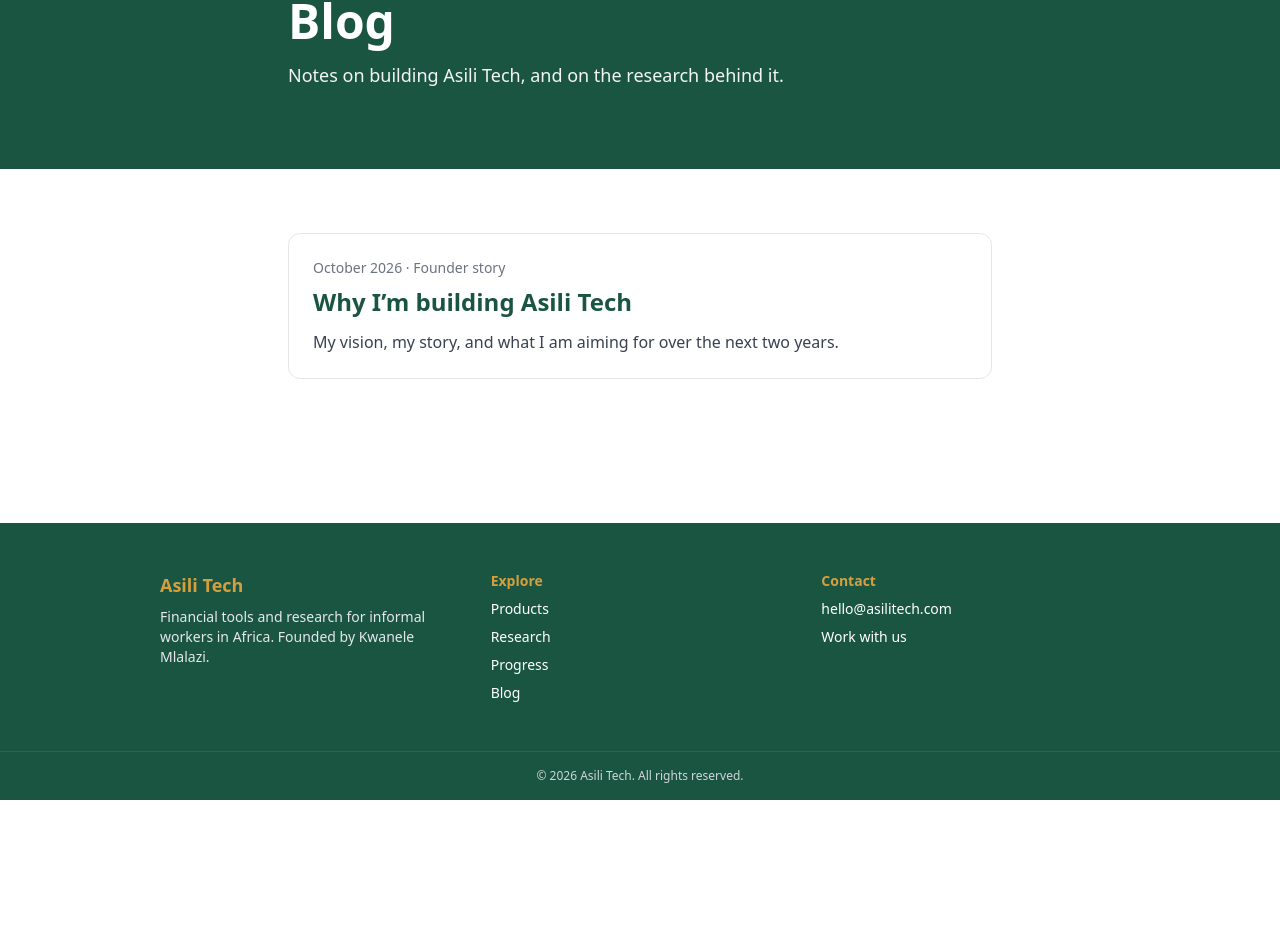
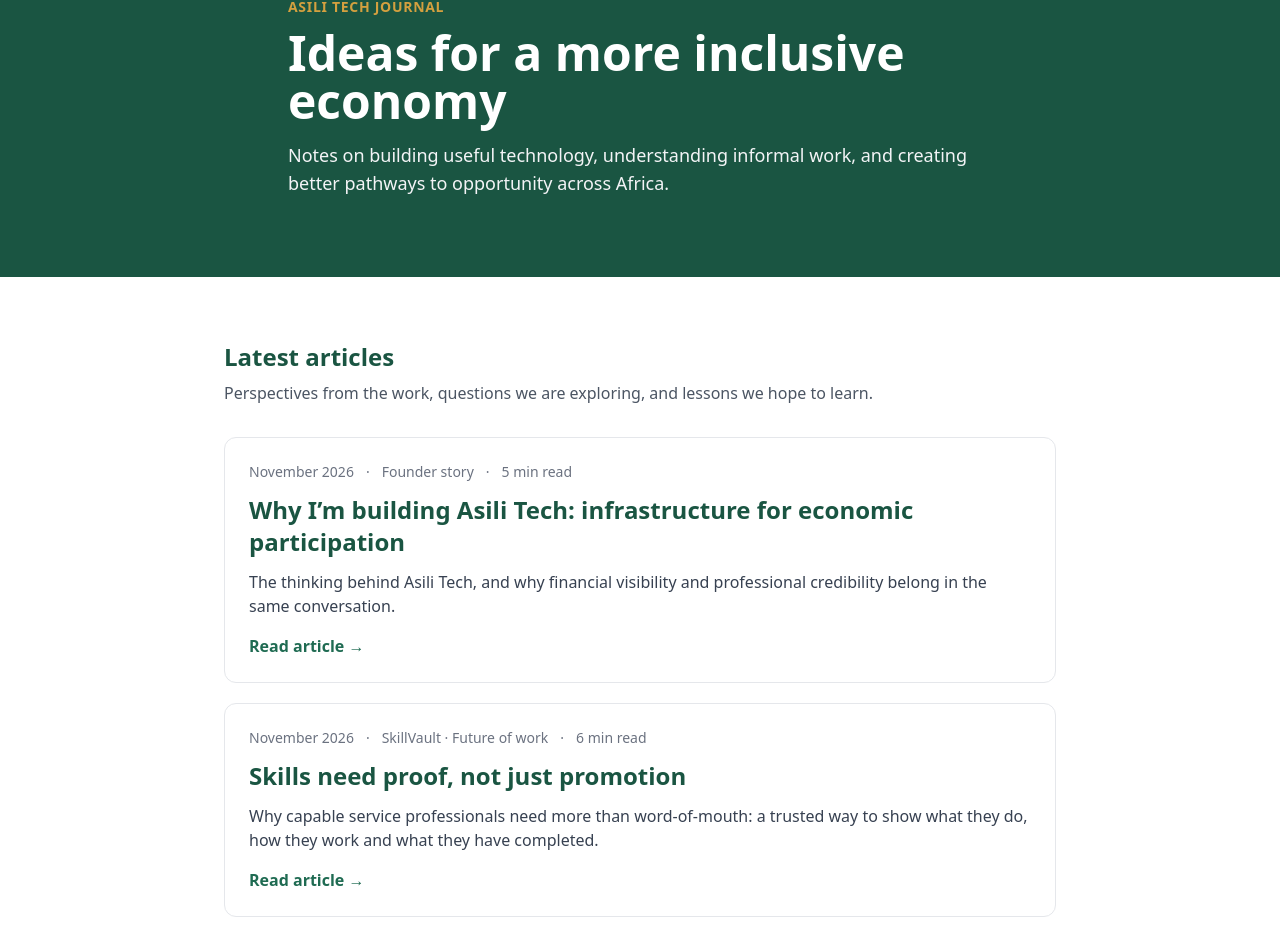
Before and after one commit to Muller007/asilitech-website, a Next.js app: page /blog in a window 1280 px wide. Shown: the part 156-1093 px from the top of the page. Before the commit the page ends 956 px from the top, so only its background shows below. Built offline with nearby package versions, Linux system fonts and the light colour scheme.

Commit message:
Revise blog metadata and enhance content layout
Updated blog metadata and content structure to reflect new focus on inclusivity and economic participation. Added latest articles section with dynamic post rendering.

```diff
--- a/app/blog/page.tsx
+++ b/app/blog/page.tsx
@@ -1,23 +1,69 @@
 import Link from 'next/link'
 
-export const metadata = { title: 'Blog | Asili Tech' }
+export const metadata = {
+  title: 'Ideas & Updates | Asili Tech',
+  description: 'Founder notes and practical perspectives on economic participation, informal work, financial visibility and trusted digital services in Africa.',
+}
+
+const posts = [
+  {
+    href: '/blog/why-im-building-asili-tech',
+    date: 'November 2026',
+    category: 'Founder story',
+    title: 'Why I’m building Asili Tech: infrastructure for economic participation',
+    summary: 'The thinking behind Asili Tech, and why financial visibility and professional credibility belong in the same conversation.',
+    readTime: '5 min read',
+  },
+  {
+    href: '/blog/why-skills-need-proof-not-just-promotion',
+    date: 'November 2026',
+    category: 'SkillVault · Future of work',
+    title: 'Skills need proof, not just promotion',
+    summary: 'Why capable service professionals need more than word-of-mouth: a trusted way to show what they do, how they work and what they have completed.',
+    readTime: '6 min read',
+  },
+  {
+    href: '/blog/making-income-visible',
+    date: 'November 2026',
+    category: 'AMKA · Financial inclusion',
+    title: 'Making income visible: a practical first step towards financial resilience',
+    summary: 'For people earning from several activities, understanding cash flow can start with a simple, consistent record of money coming in and going out.',
+    readTime: '6 min read',
+  },
+]
 
 export default function Blog() {
   return (
     <div>
       <section className="bg-asili-dark py-16 text-white md:py-20">
         <div className="section-container max-w-3xl">
-          <h1 className="mb-4 text-white">Blog</h1>
-          <p className="text-lg text-gray-100">Notes on building Asili Tech, and on the research behind it.</p>
+          <p className="mb-3 text-sm font-semibold uppercase tracking-wider text-asili-gold">Asili Tech journal</p>
+          <h1 className="mb-4 text-white">Ideas for a more inclusive economy</h1>
+          <p className="text-lg text-gray-100">
+            Notes on building useful technology, understanding informal work, and creating better pathways to opportunity across Africa.
+          </p>
         </div>
       </section>
-
-      <section className="section-container max-w-3xl py-16">
-        <Link href="/blog/why-im-building-asili-tech" className="card block transition hover:border-asili-gold">
-          <p className="mb-2 text-sm text-gray-500">October 2026 · Founder story</p>
-          <h2 className="mb-3 text-2xl">Why I’m building Asili Tech</h2>
-          <p className="text-gray-700">My vision, my story, and what I am aiming for over the next two years.</p>
-        </Link>
+      <section className="section-container max-w-4xl py-16">
+        <div className="mb-8">
+          <h2 className="mb-2 text-2xl">Latest articles</h2>
+          <p className="text-gray-600">Perspectives from the work, questions we are exploring, and lessons we hope to learn.</p>
+        </div>
+        <div className="grid gap-5">
+          {posts.map((post) => (
+            <Link key={post.href} href={post.href} className="card group block transition hover:border-asili-gold">
+              <div className="mb-3 flex flex-wrap items-center gap-x-3 gap-y-1 text-sm text-gray-500">
+                <span>{post.date}</span><span aria-hidden="true">·</span><span>{post.category}</span><span aria-hidden="true">·</span><span>{post.readTime}</span>
+              </div>
+              <h2 className="mb-3 text-2xl transition group-hover:text-asili-green">{post.title}</h2>
+              <p className="mb-4 text-gray-700">{post.summary}</p>
+              <span className="font-semibold text-asili-green">Read article →</span>
+            </Link>
+          ))}
+        </div>
+        <p className="mt-10 text-sm text-gray-500">
+          These articles describe the problems we are exploring and the products we are working towards. They are not claims that every proposed feature is already available.
+        </p>
       </section>
     </div>
   )
```
